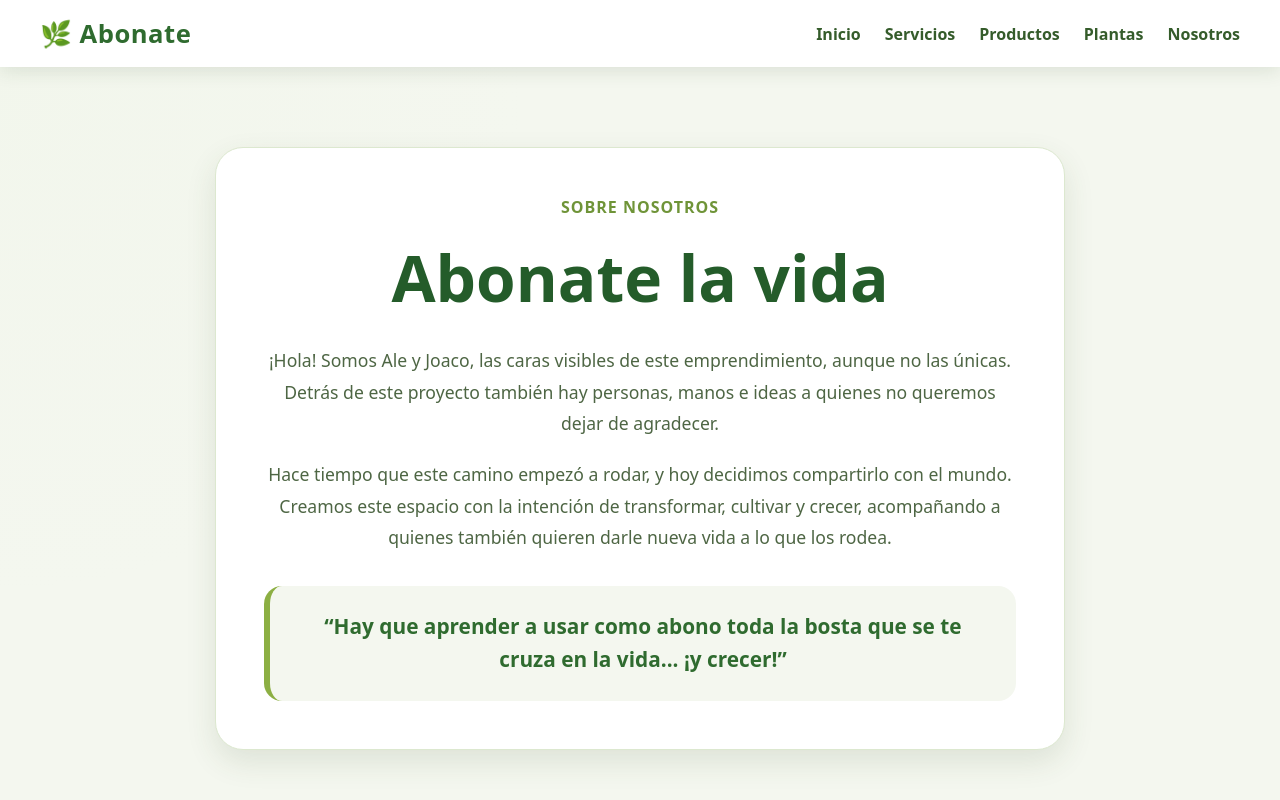
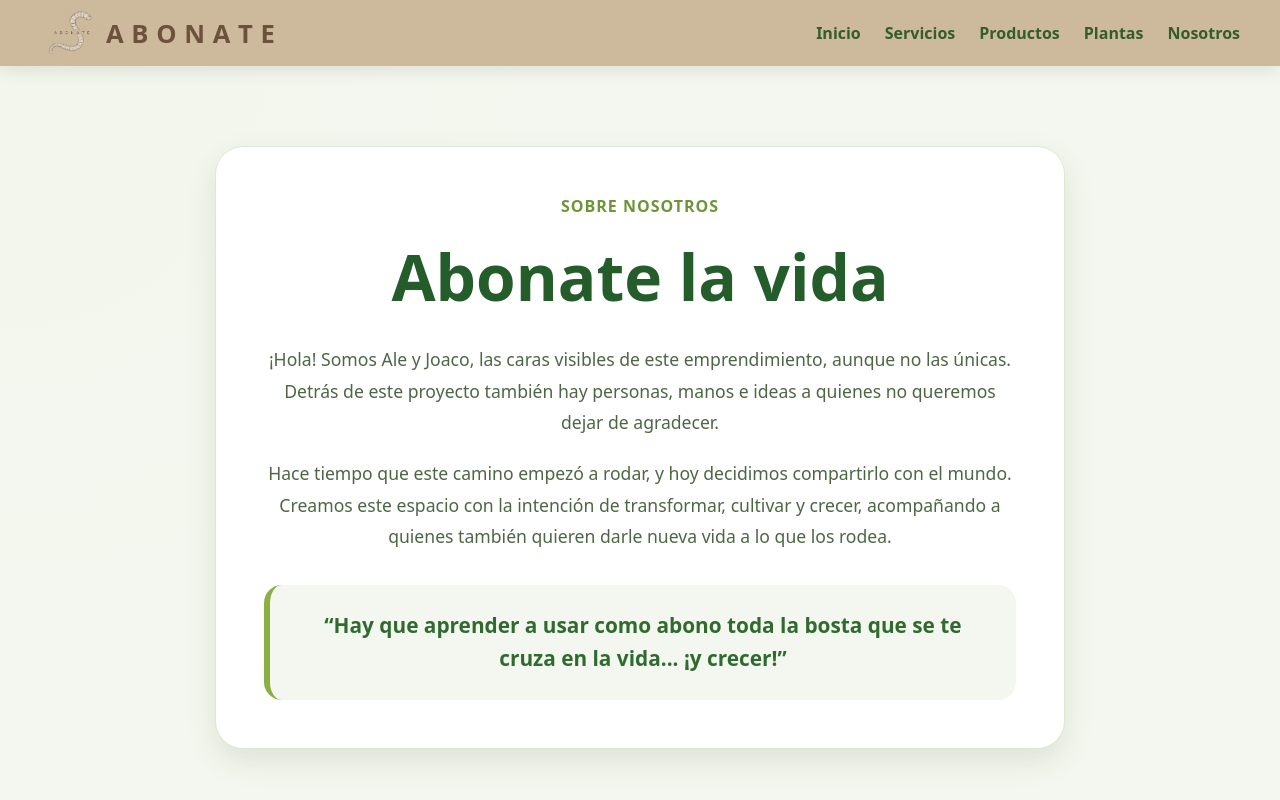
Before and after one commit to rafaelprz/abonateee, a React (Vite) app in the folder abonate0/: page /#/nosotros in a window 1280 px wide. Shown: the top 800 px of the page. Built offline with nearby package versions, Linux system fonts and the light colour scheme.

Commit message:
colores nuevos

```diff
--- a/abonate0/index.html
+++ b/abonate0/index.html
@@ -2,7 +2,7 @@
 <html lang="en">
   <head>
     <meta charset="UTF-8" />
-    <link rel="icon" type="image/jpeg" href="/lombriz.jpg" />
+    <link rel="icon" type="image/jpeg" href="/abonateLogo.jpg" />
     <meta name="viewport" content="width=device-width, initial-scale=1.0" />
     <title>Abonate</title>
   </head>
--- a/abonate0/src/App.css
+++ b/abonate0/src/App.css
@@ -21,8 +21,8 @@ body {
 
 .navbar {
   width: 100%;
-  padding: 1rem 2.5rem;
-  background: #ffffff;
+  padding: 0 2.5rem;
+  background: #CDBA9C;
   display: flex;
   justify-content: space-between;
   align-items: center;
@@ -42,13 +42,14 @@ body {
   color: #2f6b2f;
 }
 
-.navbar__brand::before {
+/*.navbar__brand::before {
   content: "🌿 ";
-}
+} */
 
 .navbar__menu {
   display: flex;
   gap: 1.5rem;
+  padding: 1rem 0;
 }
 
 .navbar__menu a {
--- a/abonate0/src/App.tsx
+++ b/abonate0/src/App.tsx
@@ -75,7 +75,13 @@ function App() {
     <div className="app-shell">
       <header className="navbar">
         <Link to="/" className="navbar__brand">
-          Abonate
+          <div style={{ display: "flex", alignItems: "center" }}>
+            <img
+              src="../public/abonateLogo.jpg"
+              style={{ height: "66px" }}
+            ></img>
+            <div style={{ color: "#6c513c" }}>A B O N A T E</div>
+          </div>
         </Link>
         <nav className="navbar__menu">
           <Link to="/">Inicio</Link>
```
